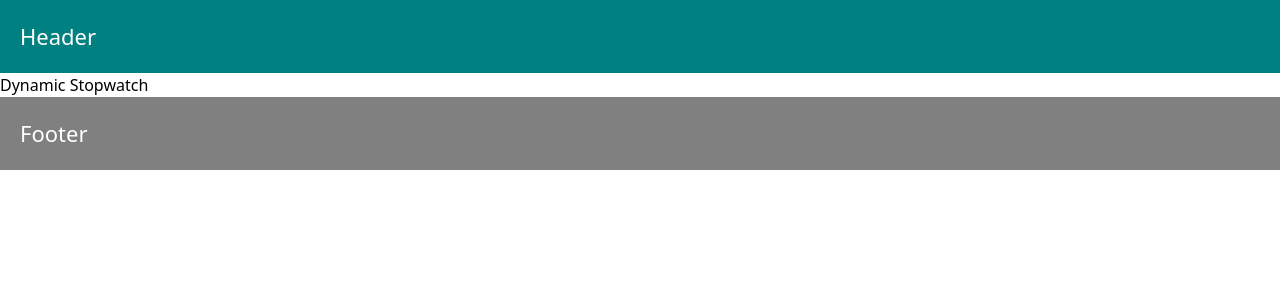
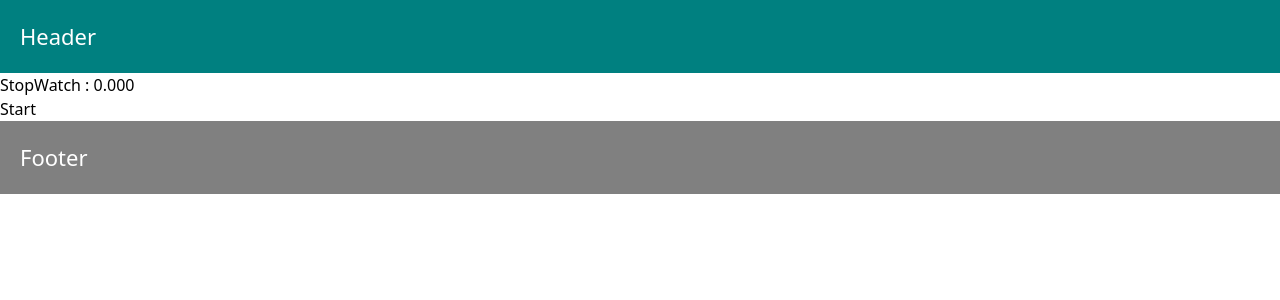
Before and after one commit to suraj826580/nxt-ts-, a Next.js app: page /stopwatch in a window 1280 px wide. Shown: the top 300 px of the page. Built offline with nearby package versions, Linux system fonts and the light colour scheme.

Commit message:
Stopwatch

```diff
--- a/src/app/stopwatch/page.tsx
+++ b/src/app/stopwatch/page.tsx
@@ -1,7 +1,33 @@
-import React from "react";
+"use client";
+import React, { useRef, useState } from "react";
 
-function Stopwatch() {
-  return <div>Dynamic Stopwatch</div>;
+function StopWatch(): JSX.Element {
+  const [startTime, setStartTime] = useState<number | null>(null);
+  const [now, setNow] = useState<number | null>(null);
+  const intervalRef = useRef<number | NodeJS.Timeout | null>(null);
+
+  const handleStart = () => {
+    const currentTime = Date.now();
+    setNow(currentTime);
+    setStartTime(currentTime);
+    if (intervalRef.current !== null)
+      clearInterval(intervalRef.current as NodeJS.Timeout);
+    intervalRef.current = setInterval(() => {
+      setNow(Date.now());
+    }, 10);
+  };
+
+  let a = 0;
+  if (startTime !== null && now !== null) {
+    a = (now - startTime) / 1000;
+  }
+
+  return (
+    <>
+      <div>StopWatch : {a.toFixed(3)}</div>
+      <button onClick={handleStart}>Start</button>
+    </>
+  );
 }
 
-export default Stopwatch;
+export default StopWatch;
```
